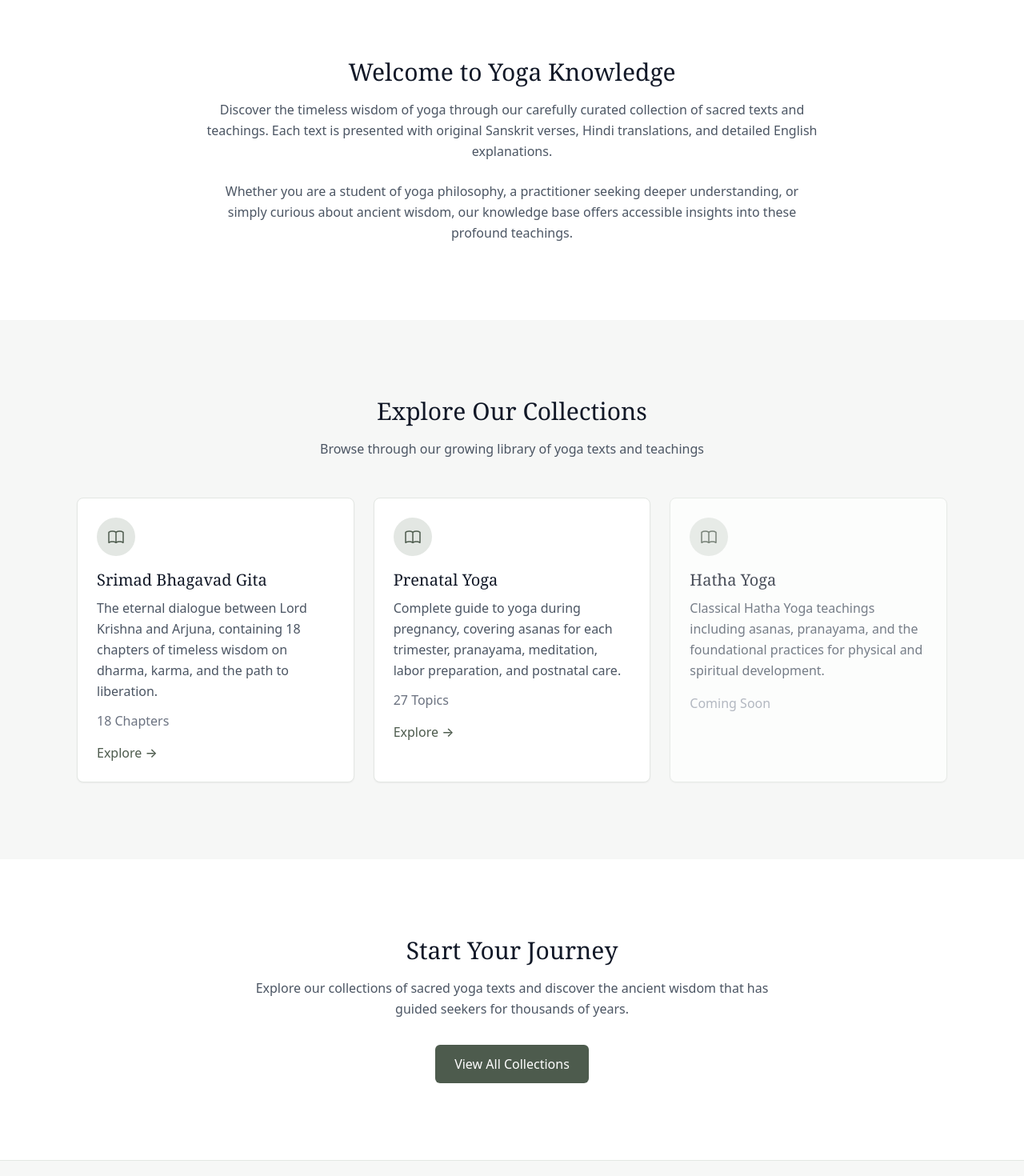
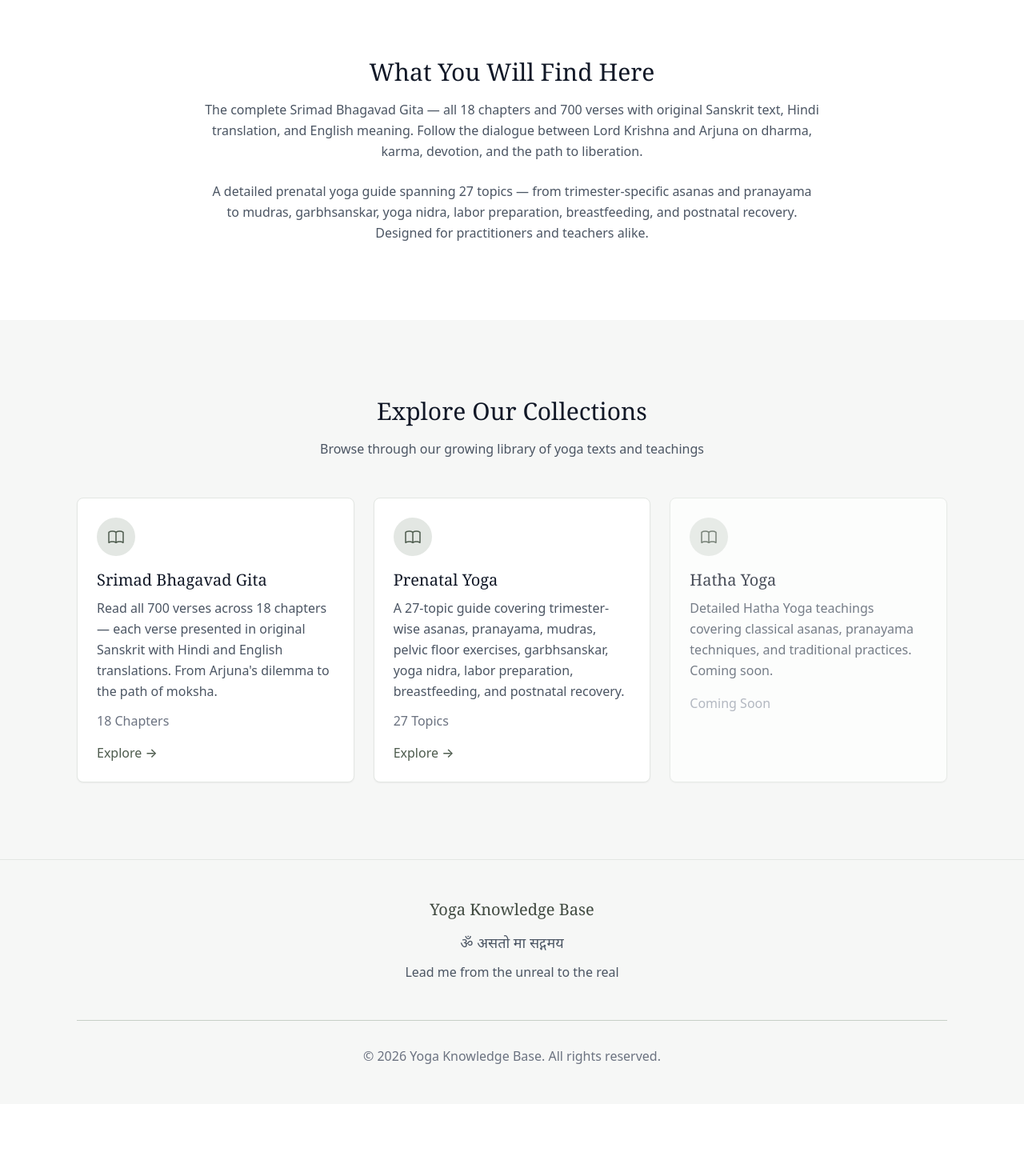
Before and after one commit to m-pooja-pawar/yoga-knowledge, a Next.js app: page / in a window 1280 px wide. Shown: the part 440-1910 px from the top of the page at 80% size. After the commit the page ends 1820 px from the top, so only its background shows below. Built offline with nearby package versions, Linux system fonts and the light colour scheme.

Commit message:
Home page changes

```diff
--- a/src/app/page.tsx
+++ b/src/app/page.tsx
@@ -4,7 +4,7 @@ const sections = [
   {
     id: 'bhagavad-gita',
     title: 'Srimad Bhagavad Gita',
-    description: 'The eternal dialogue between Lord Krishna and Arjuna, containing 18 chapters of timeless wisdom on dharma, karma, and the path to liberation.',
+    description: 'Read all 700 verses across 18 chapters — each verse presented in original Sanskrit with Hindi and English translations. From Arjuna\'s dilemma to the path of moksha.',
     count: 18,
     countLabel: 'Chapters',
     href: '/bhagavad-gita',
@@ -13,7 +13,7 @@ const sections = [
   {
     id: 'prenatal-yoga',
     title: 'Prenatal Yoga',
-    description: 'Complete guide to yoga during pregnancy, covering asanas for each trimester, pranayama, meditation, labor preparation, and postnatal care.',
+    description: 'A 27-topic guide covering trimester-wise asanas, pranayama, mudras, pelvic floor exercises, garbhsanskar, yoga nidra, labor preparation, breastfeeding, and postnatal recovery.',
     count: 27,
     countLabel: 'Topics',
     href: '/prenatal-yoga',
@@ -22,7 +22,7 @@ const sections = [
   {
     id: 'hatha-yoga',
     title: 'Hatha Yoga',
-    description: 'Classical Hatha Yoga teachings including asanas, pranayama, and the foundational practices for physical and spiritual development.',
+    description: 'Detailed Hatha Yoga teachings covering classical asanas, pranayama techniques, and traditional practices. Coming soon.',
     count: null,
     countLabel: null,
     href: '/hatha-yoga',
@@ -41,8 +41,8 @@ export default function Home() {
               Yoga Knowledge Base
             </h1>
             <p className="text-lg md:text-xl text-gray-600 mb-8 leading-relaxed">
-              A comprehensive resource for ancient yoga wisdom, featuring sacred texts
-              with Sanskrit verses, Hindi translations, and English explanations.
+              Explore the Srimad Bhagavad Gita with 700 verses in Sanskrit, Hindi, and English
+              — alongside a complete prenatal yoga guide with 27 detailed topics.
             </p>
             <div className="flex flex-col sm:flex-row gap-4 justify-center">
               <Link href="#collections" className="btn-primary">
@@ -60,16 +60,16 @@ export default function Home() {
       <section id="about" className="section-padding">
         <div className="container-custom">
           <div className="max-w-3xl mx-auto text-center">
-            <h2 className="section-title">Welcome to Yoga Knowledge</h2>
+            <h2 className="section-title">What You Will Find Here</h2>
             <p className="text-gray-600 leading-relaxed mb-6">
-              Discover the timeless wisdom of yoga through our carefully curated collection
-              of sacred texts and teachings. Each text is presented with original Sanskrit verses,
-              Hindi translations, and detailed English explanations.
+              The complete Srimad Bhagavad Gita — all 18 chapters and 700 verses with original
+              Sanskrit text, Hindi translation, and English meaning. Follow the dialogue between
+              Lord Krishna and Arjuna on dharma, karma, devotion, and the path to liberation.
             </p>
             <p className="text-gray-600 leading-relaxed">
-              Whether you are a student of yoga philosophy, a practitioner seeking deeper understanding,
-              or simply curious about ancient wisdom, our knowledge base offers accessible insights
-              into these profound teachings.
+              A detailed prenatal yoga guide spanning 27 topics — from trimester-specific asanas
+              and pranayama to mudras, garbhsanskar, yoga nidra, labor preparation, breastfeeding,
+              and postnatal recovery. Designed for practitioners and teachers alike.
             </p>
           </div>
         </div>
@@ -88,22 +88,6 @@ export default function Home() {
             {sections.map((section) => (
               <SectionCard key={section.id} section={section} />
             ))}
-          </div>
-        </div>
-      </section>
-
-      {/* CTA Section */}
-      <section className="section-padding">
-        <div className="container-custom">
-          <div className="max-w-2xl mx-auto text-center">
-            <h2 className="section-title">Start Your Journey</h2>
-            <p className="text-gray-600 mb-8">
-              Explore our collections of sacred yoga texts and discover the ancient wisdom
-              that has guided seekers for thousands of years.
-            </p>
-            <Link href="#collections" className="btn-primary">
-              View All Collections
-            </Link>
           </div>
         </div>
       </section>
```
